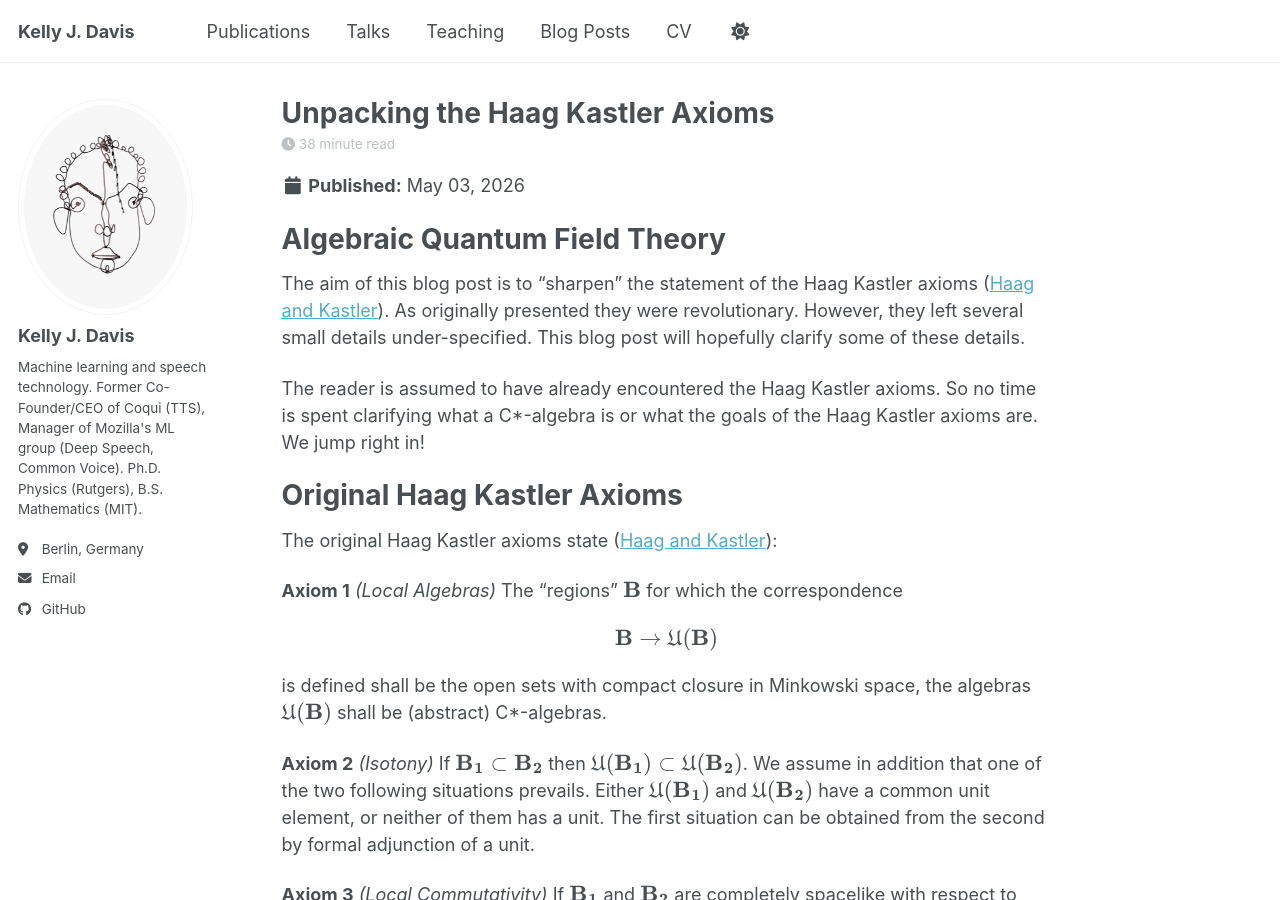
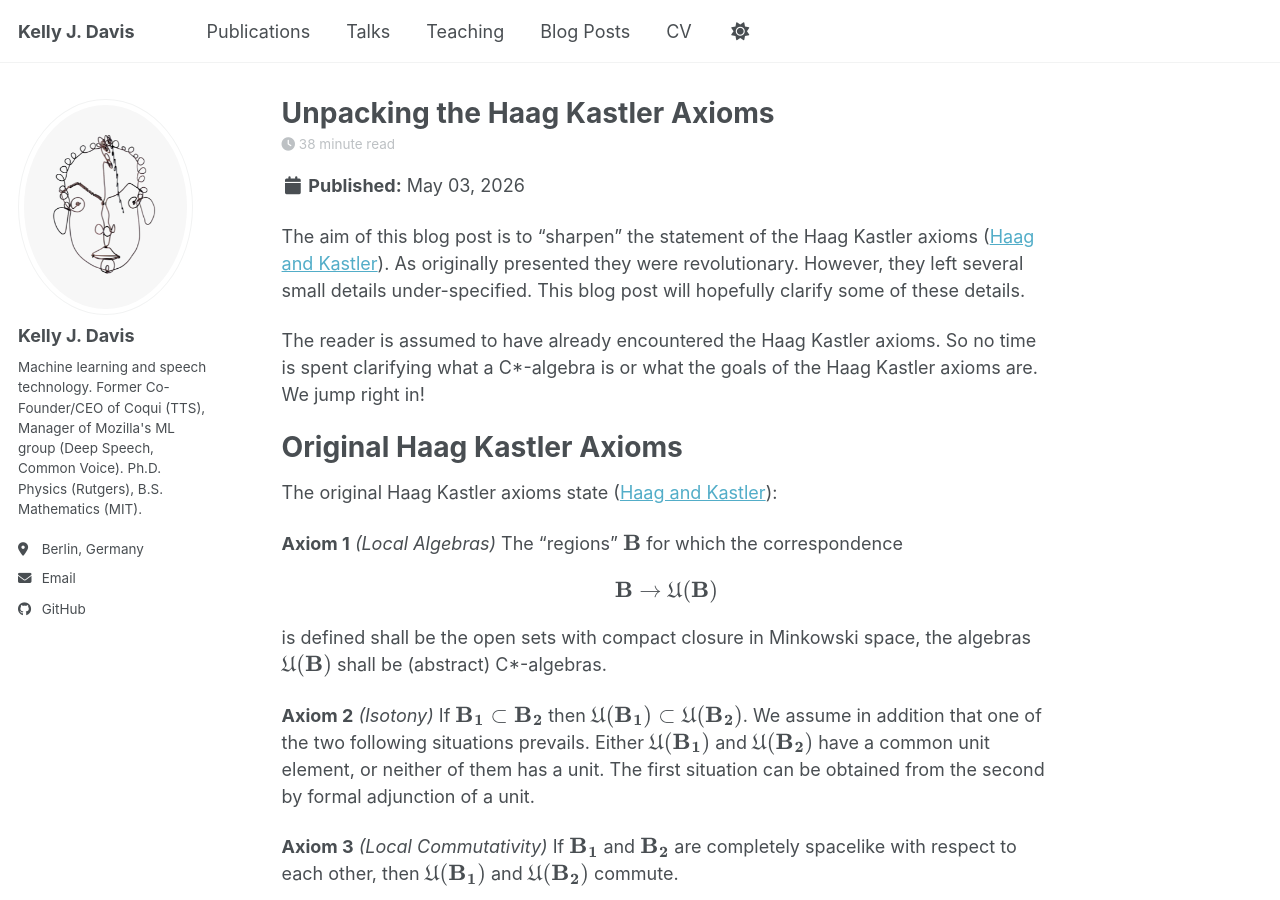
Before and after one commit to KellyJDavis/KellyJDavis.github.io, a Jekyll site: the page built from _posts/2026-05-04-haag-kastler-axioms.md, in a window 1280 px wide and 900 px high. Built offline with Jekyll 4.4.1, drawn with Linux system fonts in a browser that asks for light colours; a script bundle is joined from its source files by our own code; library files that are not in the unit come from our copies.

Commit message:
Minor format change

```diff
--- a/_posts/2026-05-04-haag-kastler-axioms.md
+++ b/_posts/2026-05-04-haag-kastler-axioms.md
@@ -4,7 +4,6 @@ date:   2026-05-03 07:26:53 +0200
 categories: aqft
 ---
 
-# Algebraic Quantum Field Theory
 The aim of this blog post is to "sharpen" the statement of the Haag Kastler axioms ([Haag and Kastler](https://doi.org/10.1063/1.1704187)). As originally presented they were revolutionary. However, they left several small details under-specified. This blog post will hopefully clarify some of these details.
 
 The reader is assumed to have already encountered the Haag Kastler axioms. So no time is spent clarifying what a C\*-algebra is or what the goals of the Haag Kastler axioms are. We jump right in!
```
